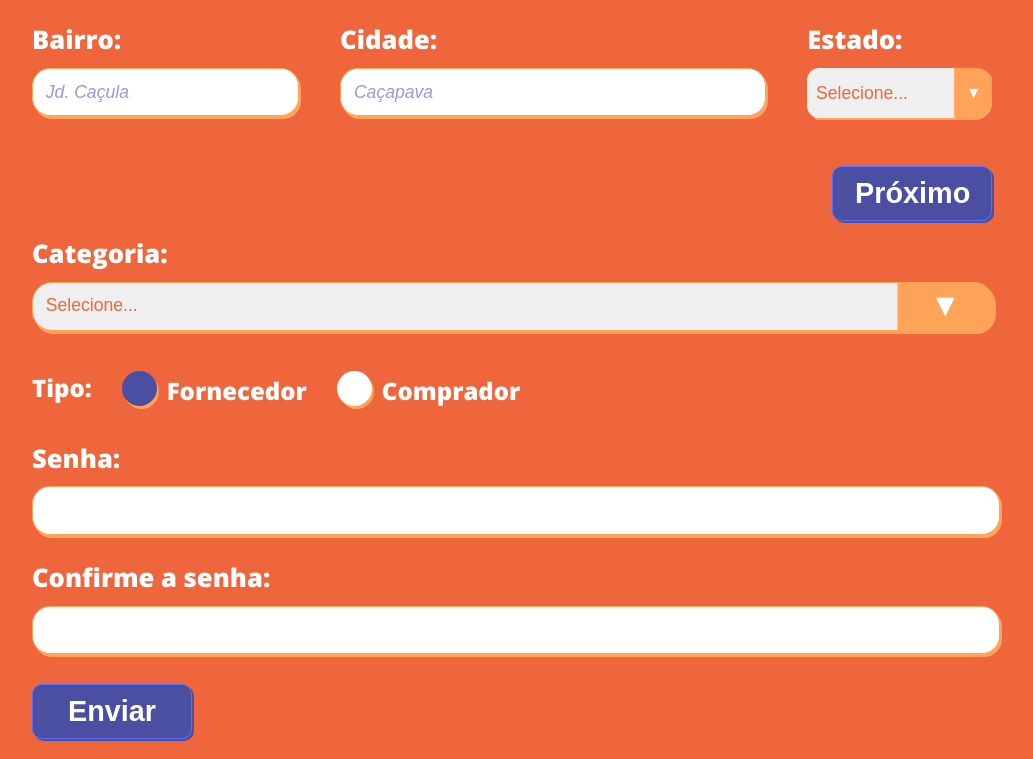
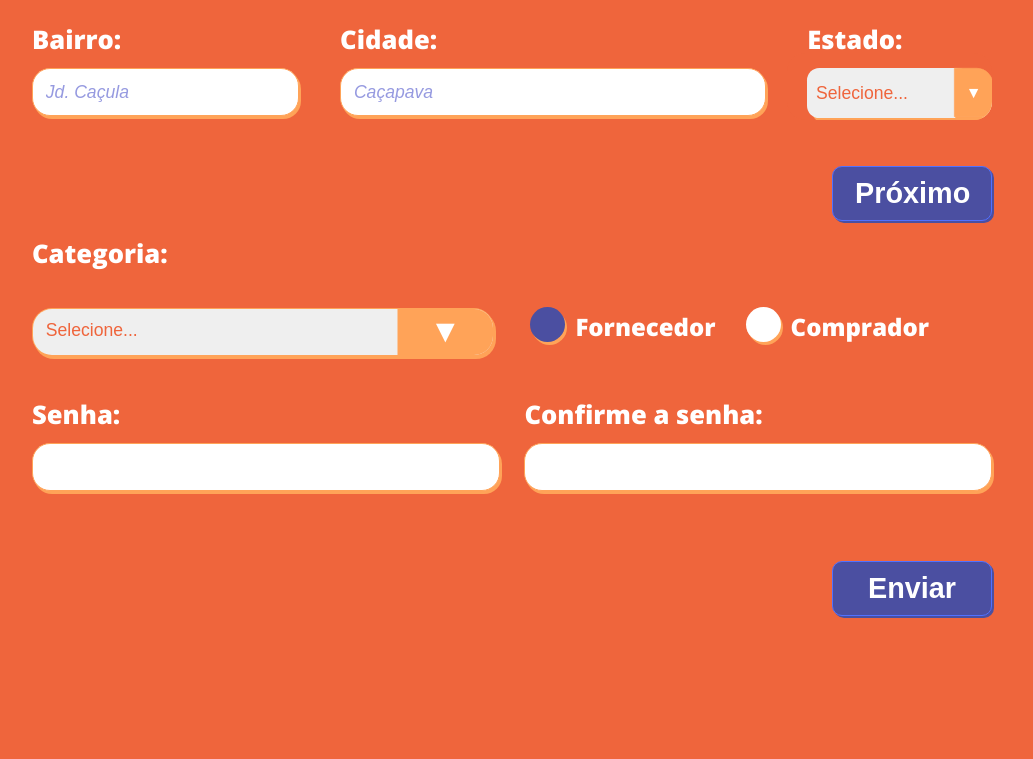
Before and after one commit to Achei-Aqui/willthala_fornecimentos, a website built with Vite: page front/src/html/register.html in a window 1280 px wide. Shown: the part 1012-1771 px from the top of the page, without its empty margins (138-1171 px from the left). After the commit the page ends 1648 px from the top, so only its background shows below. Built offline with nearby package versions, Linux system fonts and the light colour scheme; a web font is replaced by a local one.

Commit message:
add style Passwordregister

```diff
--- a/front/src/components/ButtonForm/ButtonSend/index.js
+++ b/front/src/components/ButtonForm/ButtonSend/index.js
@@ -1,7 +1,7 @@
 import '../../../styles/elements/pattern_button.css'
 const ButtonSend = () => {
 	return /* html */ `
-		<button class="pattern_button" type="submit">Enviar</button>
+		<button class="pattern_button button-send-form" type="submit">Enviar</button>
 	`;
 }
 
--- a/front/src/components/PasswordRegister/index.js
+++ b/front/src/components/PasswordRegister/index.js
@@ -6,9 +6,9 @@ const PasswordRegister = () => {
 
 			<div class="container-password">
 
+				<label for="categories"> Categoria:</label>
+
 				<div class="container-category-type">
-
-					<label for="categories"> Categoria:</label>
 
 					<div class="div-input div-company-category">
 
@@ -26,7 +26,7 @@ const PasswordRegister = () => {
 
 					</div>
 
-					<div class="div-input div-type-radio"> Tipo:
+					<div class="div-input div-type-radio">
 
 						<div class="div-button-type-radio">
 							<input class="input-radio -provider" id="provider" name="type-button" type="radio" checked>
@@ -58,7 +58,9 @@ const PasswordRegister = () => {
 
 		</section>
 
-		${ ButtonSend() }
+		<div class="container-button-send-form">
+			${ ButtonSend() }
+		</div>
 	`;
 }
 
--- a/front/src/components/PerfilRegister/style.css
+++ b/front/src/components/PerfilRegister/style.css
@@ -58,7 +58,7 @@ label,
 	display: block;
 	margin: 15px 0 30px;
 	max-width: 940px;
-	width: 87vw;
+	width: 84vw;
 }
 
 .categories-select {
--- a/front/src/styles/desktop/register_style.css
+++ b/front/src/styles/desktop/register_style.css
@@ -22,7 +22,7 @@
 		display: flex;
 		max-width: 960px;
 		justify-content: space-between;
-		width: 90vw;
+		width: 87vw;
 	}
 
 	#input-company-cnpj,
@@ -35,11 +35,13 @@
 		margin-right: 20px;
 	}
 
-	.button-next-form {
+	.button-next-form,
+	.button-send-form {
 		float: right;
 	}
 
-	.container-button-next-form {
+	.container-button-next-form,
+	.container-button-send-form {
 		max-width: 960px;
 	}
 
@@ -86,4 +88,27 @@
 
 	/* PasswordRegister */
 
+	.div-company-password,
+	.container-category-type {
+		align-items: center;
+		display: flex;
+		justify-content: space-between;
+		max-width: 960px;
+		width: 90vw;
+	}
+
+
+
+
+	#input-company-password,
+	#input-company-password-repeat {
+		width: 39vw;
+		max-width: 440px;
+	}
+
+	.div-company-category {
+		margin-right: .5vw;
+		max-width: 460px;
+		width: 86vw;
+	}
 }
```
